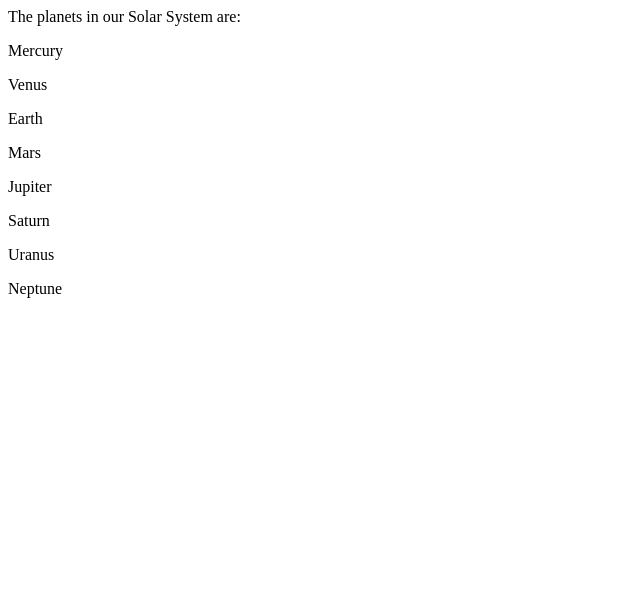
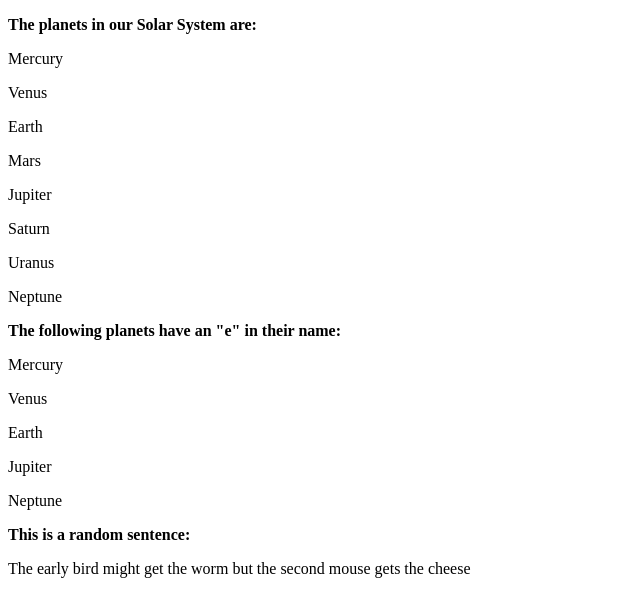
Before and after one commit to delainewendling/exercises, a plain HTML site: page single-page-applications/solar-system/index.html in a window 1280 px wide. Shown: the whole page, without its empty margins (0-640 px from the left). Drawn offline with Linux system fonts and the light colour scheme.

Commit message:
Finished all four methods

```diff
--- a/single-page-applications/solar-system/array-methods.js
+++ b/single-page-applications/solar-system/array-methods.js
@@ -3,17 +3,38 @@ var planets = ["mercury", "venus", "earth", "mars", "jupiter", "saturn", "uranus
 
 var capitalized = planets.map((element)=>{
     return element.substring(0,1).toUpperCase() + element.substring(1);
-}).forEach((element)=>{
+})
+
+capitalized.forEach((element)=>{
   document.getElementById("planetContainer").innerHTML +=
   `<p> ${element} </p>`;
 })
 
-console.log(capitalized)
+var filteredPlanets = planets.filter((element)=>{
+  return element.includes("e");
+}).map((element)=>{
+  return element.substring(0,1).toUpperCase() + element.substring(1);
+})
+
+console.log(filteredPlanets);
+
+filteredPlanets.forEach((element)=>{
+  document.getElementById("ePlanets").innerHTML +=
+    `<p> ${element} </p>`
+})
+
+var words = ["The", "early", "bird", "might", "get", "the", "worm", "but", "the", "second", "mouse", "gets", "the", "cheese"];
+
+var sentence = words.reduce((previousValue, currentValue)=> {
+  return previousValue + " " + currentValue;
+})
+
+document.getElementById("randomSentence").innerHTML +=
+    `<p> ${sentence} </p>`
+
 
 // Use the map method to create a new array where the first letter of each planet is capitalized
 
 // Use the filter method to create a new array that contains planets with the letter 'e'
 
 // Use the reduce method to create a sentence from the words in the following array
-
-var words = ["The", "early", "bird", "might", "get", "the", "worm", "but", "the", "second", "mouse", "gets", "the", "cheese"];
--- a/single-page-applications/solar-system/index.html
+++ b/single-page-applications/solar-system/index.html
@@ -5,7 +5,13 @@
 </head>
 <body>
 <div id="planetContainer">
-  The planets in our Solar System are:
+  <p> <strong>The planets in our Solar System are: </strong></p>
+</div>
+<div id="ePlanets">
+  <p> <strong>The following planets have an "e" in their name: </strong></p>
+</div>
+<div id="randomSentence">
+  <p> <strong>This is a random sentence: </strong></p>
 </div>
 <script type="text/javascript" src="array-methods.js"></script>
 </body>
```
